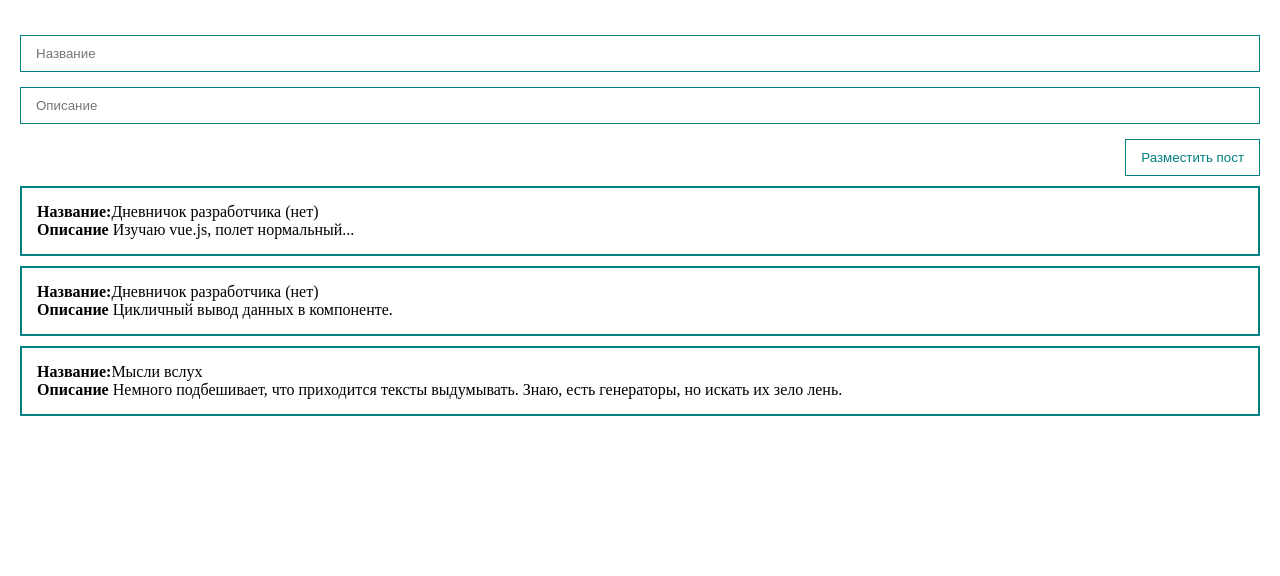
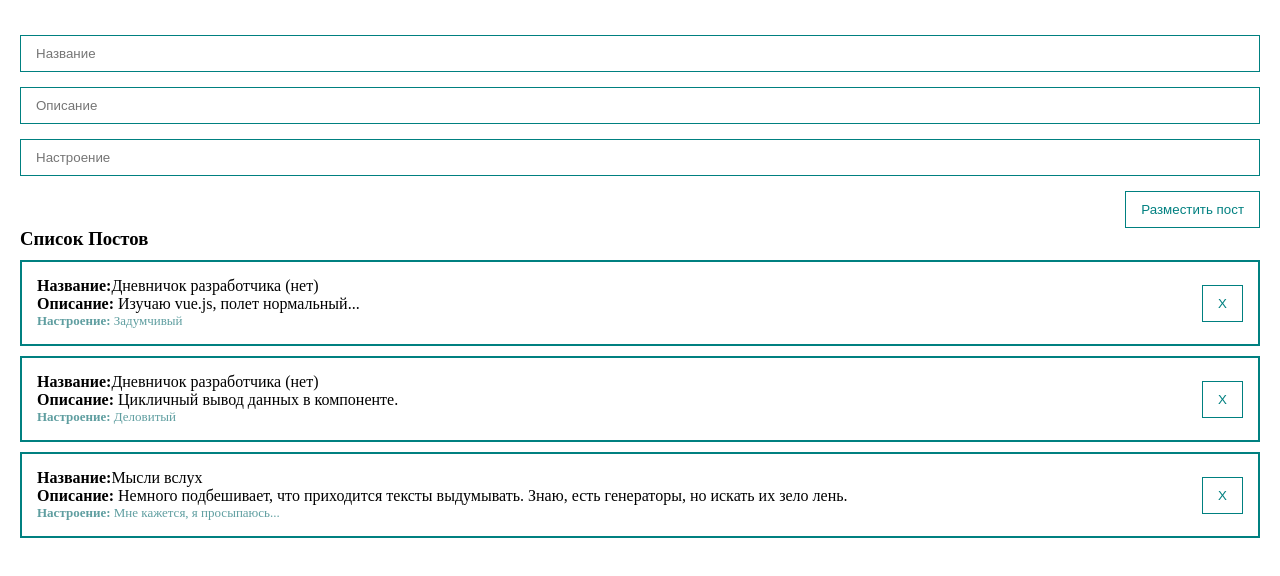
Before and after one commit to LeShuk/vue-exp, a Vue app: page / in a window 1280 px wide. Shown: the top 576 px of the page. Built offline with nearby package versions, Linux system fonts and the light colour scheme.

Commit message:
version 0.1.2-pre2 Разбивка на UI-компоненты, добавление кнопок удаления постов и прочие "мелочи".

```diff
--- a/src/App.vue
+++ b/src/App.vue
@@ -1,7 +1,11 @@
 <template>
   <div class="app">
-    <post-form />
-    <post-list :posts="posts"/>
+    <post-form
+        @create="createPost"
+    />
+    <post-list
+        :posts="posts"
+    />
   </div>
 </template>
 
@@ -17,29 +21,31 @@ export default {
   data() {
     return {
       posts: [
-        {id: 1, title: 'Дневничок разработчика (нет)', body: 'Изучаю vue.js, полет нормальный...'},
-        {id: 2, title: 'Дневничок разработчика (нет)', body: 'Цикличный вывод данных в компоненте.'},
-        {id: 3, title: 'Мысли вслух',
-          body: 'Немного подбешивает, что приходится тексты выдумывать. Знаю, есть генераторы, но искать их зело лень.'},
+        {
+          id: 1,
+          title: 'Дневничок разработчика (нет)',
+          body: 'Изучаю vue.js, полет нормальный...',
+          emotion: 'Задумчивый'
+        },
+        {
+          id: 2,
+          title: 'Дневничок разработчика (нет)',
+          body: 'Цикличный вывод данных в компоненте.',
+          emotion: 'Деловитый'
+        },
+        {
+          id: 3,
+          title: 'Мысли вслух',
+          body: 'Немного подбешивает, что приходится тексты выдумывать. Знаю, есть генераторы, но искать их зело лень.',
+          emotion: 'Мне кажется, я просыпаюсь...'
+        },
       ],
-      formTitle: '',
-      formBody: '',
-      idCounter: 4,
     }
   },
   methods: {
-    createPost() {
-      const newPost = {
-        id: this.idCounter,
-        title: this.formTitle,
-        body: this.formBody,
-      }
-      this.posts.push(newPost);
-      this.formTitle = '';
-      this.formBody = '';
-      this.id += 1;
+    createPost(post) {
+      this.posts.push(post);
     },
-
   }
 }
 </script>
--- a/src/components/PostForm.vue
+++ b/src/components/PostForm.vue
@@ -2,38 +2,62 @@
   <!-- Отключаем для формы действия браузера по умолчанию-->
   <form @submit.prevent>
     <!--   Вариант двухстороннего связывания через функцию-->
-    <input
+    <my-input
         v-bind:value="post.title"
         @input="inputTitle"
-        class="input"
         type="text"
         placeholder="Название"/>
     <!--  Вариант двухстороннего связывания через сокращенную запись-->
-    <input
+    <my-input
         v-bind:value="post.body"
         @input="post.body = $event.target.value"
-        class="input"
         type="text"
         placeholder="Описание"/>
-    <button class="btn" >Разместить пост</button>
+    <!--    Вариант двустороннего связывания с директивой v-model-->
+    <my-input
+        v-model="post.emotion"
+        type="text"
+        placeholder="Настроение"
+    />
+    <my-button
+        style="align-self: flex-end; margin-top: 15px"
+        @click="createPost">Разместить пост
+    </my-button>
   </form>
 
 </template>
 
 <script>
+import MyInput from "@/components/UI/MyInput";
 export default {
   name: "PostForm",
+  components: {MyInput},
   data() {
     return {
       post: {
         title: '',
         body: '',
-      }
+        emotion: ''
+      },
+      idCounter: 4
     }
   },
   methods: {
     inputTitle(event) {
       this.post.title = event.target.value;
+    },
+    createPost() {
+      this.post.id = this.idCounter
+
+      //Создаем событие, на которое подписываем "родительский" компонент. В качестве параметров - имя события и данные,
+      //передаваемые в событии.
+      this.$emit('create', this.post);
+      this.post = {
+        title: '',
+        body: '',
+        emotion: '',
+      };
+      this.idCounter += 1;
     },
   }
 }
@@ -44,21 +68,5 @@ form {
   flex-direction: column;
 }
 
-.btn {
-  margin-top: 15px;
-  padding: 10px 15px;
-  background: none;
-  color: teal;
-  border: 1px solid teal;
-  align-self: flex-end;
 
-}
-
-.input {
-  width: 100%;
-  padding: 10px 15px;
-  margin-top: 15px;
-  border: 1px solid teal;
-
-}
 </style>
--- /dev/null
+++ b/src/components/PostItem.vue
@@ -0,0 +1,39 @@
+<template>
+  <div class="post">
+    <div>
+      <div><strong>Название:</strong>{{post.title}}</div>
+      <div><strong>Описание:</strong> {{post.body}}</div>
+      <div class="emotion"><strong>Настроение: </strong> {{post.emotion}}</div>
+    </div>
+    <div class="post-btns">
+      <my-button>X</my-button>
+    </div>
+  </div>
+</template>
+
+<script>
+export default {
+  name: "PostItem",
+  props: {
+    post: {
+      type: Object,
+      require: true,
+    }
+  }
+}
+</script>
+
+<style scoped>
+.post {
+  padding: 15px;
+  border: 2px solid teal;
+  margin-top: 10px;
+  display: flex;
+  align-items: center;
+  justify-content: space-between;
+}
+.emotion {
+  font-size: small;
+  color: cadetblue;
+}
+</style>
--- a/src/components/PostList.vue
+++ b/src/components/PostList.vue
@@ -1,13 +1,18 @@
 <template>
-  <div class="post" v-for="post in posts">
-    <div><strong>Название:</strong>{{post.title}}</div>
-    <div><strong>Описание</strong> {{post.body}}</div>
+  <div>
+    <h3>Список Постов</h3>
+    <post-item
+        v-for="post in posts"
+        :post="post"/>
   </div>
 </template>
 
 <script>
+import PostItem from "@/components/PostItem";
+
 export default {
   name: "PostList",
+  components: {PostItem},
   props: {
     posts: {
       type: Array,
@@ -18,9 +23,5 @@ export default {
 </script>
 
 <style scoped>
-.post {
-  padding: 15px;
-  border: 2px solid teal;
-  margin-top: 10px;
-}
+
 </style>
--- /dev/null
+++ b/src/components/UI/MyButton.vue
@@ -0,0 +1,20 @@
+<template>
+  <button class="btn">
+    <slot></slot>
+  </button>
+</template>
+
+<script>
+export default {
+  name: "MyButton"
+}
+</script>
+
+<style scoped>
+.btn {
+  padding: 10px 15px;
+  background: none;
+  color: teal;
+  border: 1px solid teal;
+}
+</style>
--- /dev/null
+++ b/src/components/UI/MyInput.vue
@@ -0,0 +1,31 @@
+<template>
+    <input
+        :value="modelValue"
+        @input="updateInput"
+        class="input"
+        type="text"
+    />
+</template>
+
+<script>
+export default {
+  name: "MyInput",
+  props: {
+    modelValue: [String, Number]
+  },
+  methods: {
+    updateInput(event) {
+      this.$emit('update:modelValue', event.target.value);
+    },
+  }
+}
+</script>
+
+<style scoped>
+.input {
+  width: 100%;
+  padding: 10px 15px;
+  margin-top: 15px;
+  border: 1px solid teal;
+}
+</style>
--- /dev/null
+++ b/src/components/UI/index.js
@@ -0,0 +1,7 @@
+import MyButton from "@/components/UI/MyButton";
+import MyInput from "@/components/UI/MyInput";
+
+export default [
+    MyButton,
+    MyInput
+]
--- a/src/main.js
+++ b/src/main.js
@@ -1,4 +1,11 @@
 import {createApp} from 'vue'
 import App from './App.vue'
+import components from  '@/components/UI'
 
-createApp(App).mount('#app')
+const app = createApp(App);
+
+//Регистрация UI-компонентов. Избавляет от необходимости регистрировать UI-компоненты в каждом конкретном компоненте.
+components.forEach(component => {
+    app.component(component.name, component);
+})
+app.mount('#app')
```
